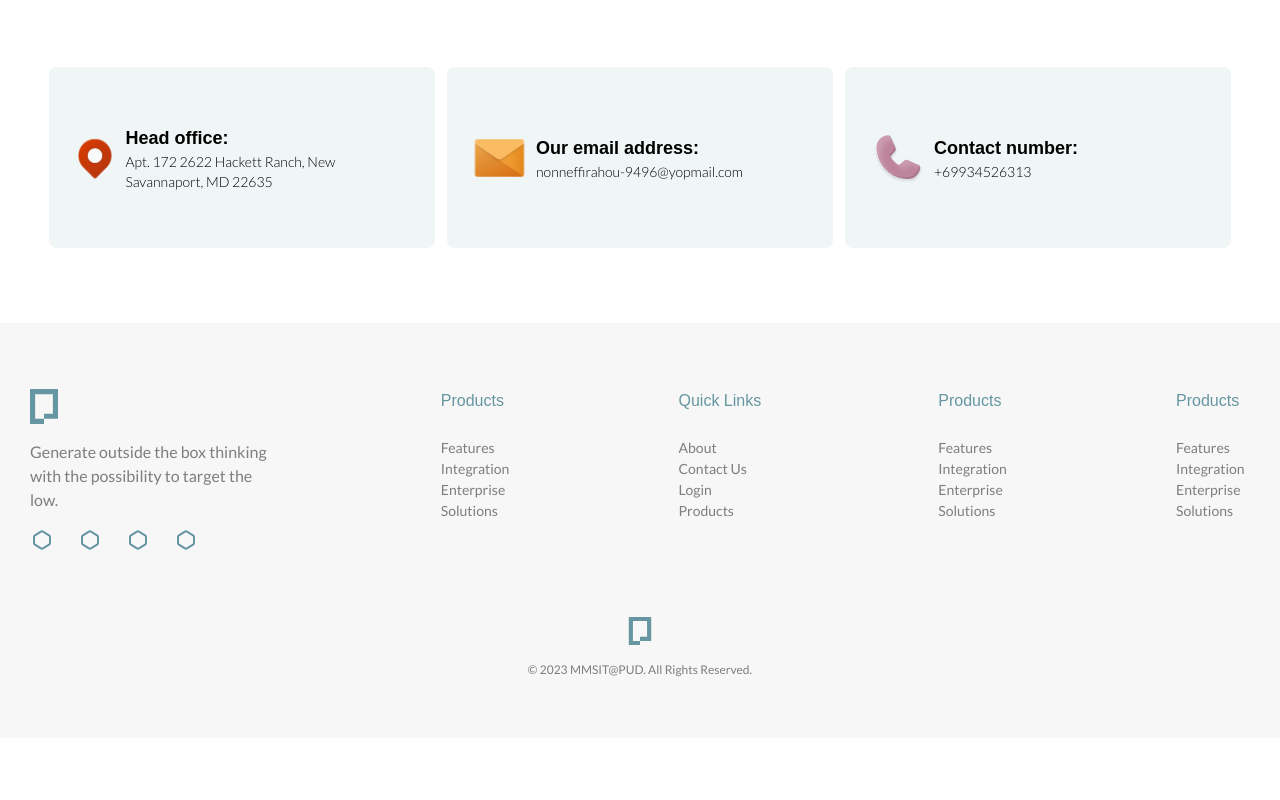
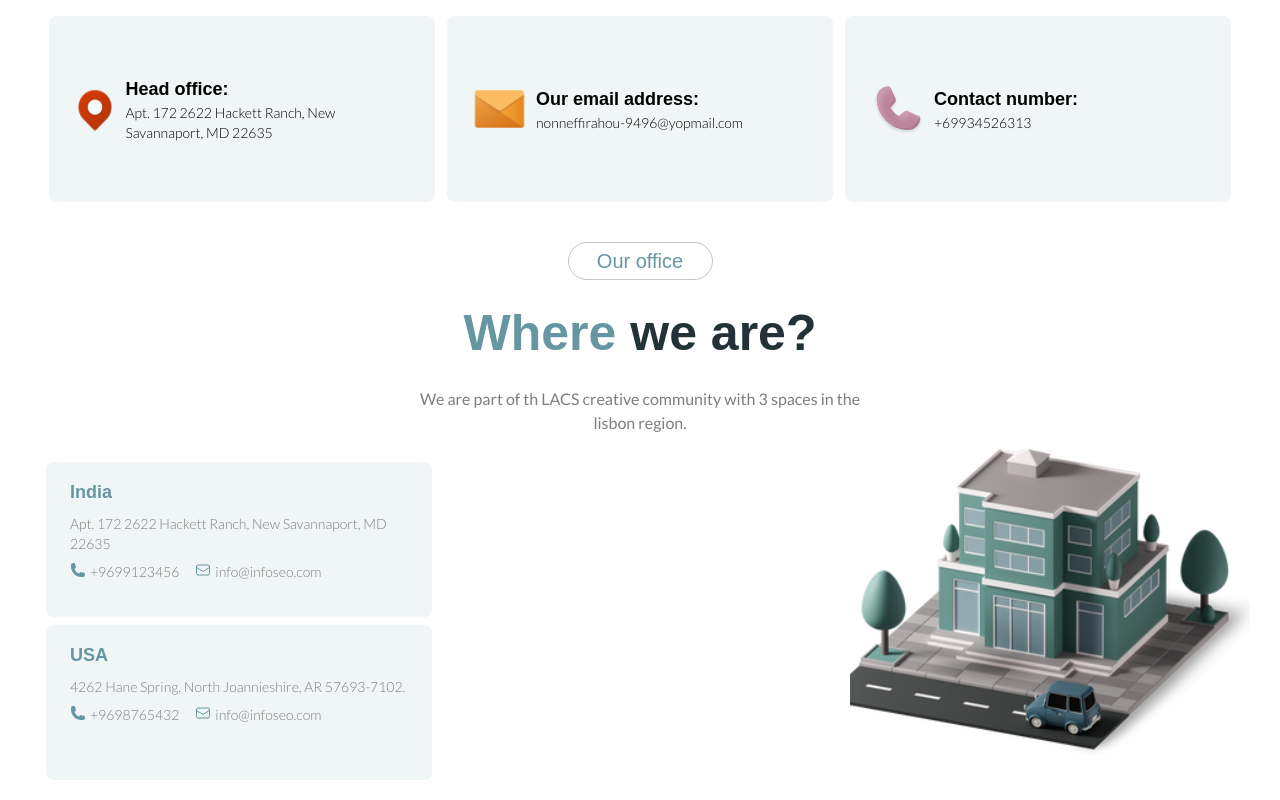
Before and after one commit to Nokihera/Figma-web-pj, a React (Vite) app: page /ContactUs in a window 1280 px wide. Shown: the part 880-1680 px from the top of the page. Before the commit the page ends 1618 px from the top, so only its background shows below. Built offline with nearby package versions, Linux system fonts and the light colour scheme.

Commit message:
Contact page is well done

```diff
--- a/src/components/cards/CardOne.jsx
+++ b/src/components/cards/CardOne.jsx
@@ -14,16 +14,16 @@ const CardOne = ({ cardData }) => {
           cardData.isImageLeft ? "sm:flex-row-reverse" : ""
         } justify-between gap-10 rounded-lg`}
       >
-        <div className="flex flex-col justify-center gap-5 rounded-lg">
+        <div className="flex flex-col justify-center gap-5 rounded-lg px-4 py-2">
           <div className="w-full max-w-[400px]">
             <h1 className="font-futura text-[24px] sm:text-[31px] text-[#223236] font-bold">
               {cardData.title}
             </h1>
           </div>
           <div className="w-full max-w-[434px]">
-            <p className="font-lato text-[14px] sm:text-[16px] text-[#7F7D7D]">
+            <div className="font-lato text-[14px] sm:text-[16px] text-[#7F7D7D]">
               {cardData.text}
-            </p>
+            </div>
           </div>
           {cardData.isBtn && (
             <div>
--- a/src/pages/ContactUs.jsx
+++ b/src/pages/ContactUs.jsx
@@ -4,6 +4,12 @@ import PhoneSvg from "../assets/Phone.svg";
 import EnvelopSvg from "../assets/Envelope.svg";
 import Locationsvg from "../assets/Location.svg";
 import HeroSection from "../components/HeroSection";
+import contactImg from "../assets/contactImg.jsx.svg";
+
+import image1 from "../assets/aboutCard1img.svg";
+import image2 from "../assets/aboutCard2img.svg";
+import image3 from "../assets/aboutCard3img.svg";
+import CardOne from "../components/cards/CardOne";
 
 const ContactUs = () => {
   const conents = {
@@ -17,36 +23,173 @@ const ContactUs = () => {
     text: "The only corporate card and spent management platform designed to help you spend less.",
     image: image,
   };
+  const cardData = [
+    {
+      text: (
+        <div className=" my-2">
+          <div className="flex flex-col bg-[#F0F5F6] h-auto lg:h-[155px] w-[386px] max-w-[500px] px-6 items-center justify-start gap-2 rounded-lg py-4 mb-2">
+            <h1 className="font-futura text-lg w-full font-bold text-[#6596A1]">
+              India
+            </h1>
+            <p className="font-lato text-sm font-light w-full">
+              Apt. 172 2622 Hackett Ranch, New Savannaport, MD 22635
+            </p>
+            <p className=" w-full flex justify-start items-center font-lato text-sm font-light gap-4">
+              <span className=" flex gap-1">
+                <span>
+                  <svg
+                    xmlns="http://www.w3.org/2000/svg"
+                    viewBox="0 0 24 24"
+                    fill="currentColor"
+                    className="size-4 text-[#6596A1]"
+                  >
+                    <path
+                      fillRule="evenodd"
+                      d="M1.5 4.5a3 3 0 0 1 3-3h1.372c.86 0 1.61.586 1.819 1.42l1.105 4.423a1.875 1.875 0 0 1-.694 1.955l-1.293.97c-.135.101-.164.249-.126.352a11.285 11.285 0 0 0 6.697 6.697c.103.038.25.009.352-.126l.97-1.293a1.875 1.875 0 0 1 1.955-.694l4.423 1.105c.834.209 1.42.959 1.42 1.82V19.5a3 3 0 0 1-3 3h-2.25C8.552 22.5 1.5 15.448 1.5 6.75V4.5Z"
+                      clipRule="evenodd"
+                    />
+                  </svg>
+                </span>{" "}
+                <span> +9699123456</span>
+              </span>{" "}
+              <span className=" flex gap-1">
+                <span>
+                  <svg
+                    xmlns="http://www.w3.org/2000/svg"
+                    fill="none"
+                    viewBox="0 0 24 24"
+                    strokeWidth="1.5"
+                    stroke="currentColor"
+                    className="size-4 text-[#6596A1]"
+                  >
+                    <path
+                      strokeLinecap="round"
+                      strokeLinejoin="round"
+                      d="M21.75 6.75v10.5a2.25 2.25 0 0 1-2.25 2.25h-15a2.25 2.25 0 0 1-2.25-2.25V6.75m19.5 0A2.25 2.25 0 0 0 19.5 4.5h-15a2.25 2.25 0 0 0-2.25 2.25m19.5 0v.243a2.25 2.25 0 0 1-1.07 1.916l-7.5 4.615a2.25 2.25 0 0 1-2.36 0L3.32 8.91a2.25 2.25 0 0 1-1.07-1.916V6.75"
+                    />
+                  </svg>
+                </span>
+                <span>info@infoseo.com</span>
+              </span>
+            </p>
+          </div>
+          <div className="flex flex-col bg-[#F0F5F6] h-auto lg:h-[155px] w-[386px] max-w-[500px] px-6 items-center justify-start gap-2 rounded-lg py-4">
+            <h1 className="font-futura text-lg w-full font-bold text-[#6596A1]">
+              USA
+            </h1>
+            <p className="font-lato text-sm font-light w-full">
+              4262 Hane Spring, North Joannieshire, AR 57693-7102.
+            </p>
+            <p className=" w-full flex justify-start items-center font-lato text-sm font-light gap-4">
+              <span className=" flex gap-1">
+                <span>
+                  <svg
+                    xmlns="http://www.w3.org/2000/svg"
+                    viewBox="0 0 24 24"
+                    fill="currentColor"
+                    className="size-4 text-[#6596A1]"
+                  >
+                    <path
+                      fillRule="evenodd"
+                      d="M1.5 4.5a3 3 0 0 1 3-3h1.372c.86 0 1.61.586 1.819 1.42l1.105 4.423a1.875 1.875 0 0 1-.694 1.955l-1.293.97c-.135.101-.164.249-.126.352a11.285 11.285 0 0 0 6.697 6.697c.103.038.25.009.352-.126l.97-1.293a1.875 1.875 0 0 1 1.955-.694l4.423 1.105c.834.209 1.42.959 1.42 1.82V19.5a3 3 0 0 1-3 3h-2.25C8.552 22.5 1.5 15.448 1.5 6.75V4.5Z"
+                      clipRule="evenodd"
+                    />
+                  </svg>
+                </span>{" "}
+                <span> +9698765432</span>
+              </span>{" "}
+              <span className=" flex gap-1">
+                <span>
+                  <svg
+                    xmlns="http://www.w3.org/2000/svg"
+                    fill="none"
+                    viewBox="0 0 24 24"
+                    strokeWidth="1.5"
+                    stroke="currentColor"
+                    className="size-4 text-[#6596A1]"
+                  >
+                    <path
+                      strokeLinecap="round"
+                      strokeLinejoin="round"
+                      d="M21.75 6.75v10.5a2.25 2.25 0 0 1-2.25 2.25h-15a2.25 2.25 0 0 1-2.25-2.25V6.75m19.5 0A2.25 2.25 0 0 0 19.5 4.5h-15a2.25 2.25 0 0 0-2.25 2.25m19.5 0v.243a2.25 2.25 0 0 1-1.07 1.916l-7.5 4.615a2.25 2.25 0 0 1-2.36 0L3.32 8.91a2.25 2.25 0 0 1-1.07-1.916V6.75"
+                    />
+                  </svg>
+                </span>
+                <span>info@infoseo.com</span>
+              </span>
+            </p>
+          </div>
+        </div>
+      ),
+      image: contactImg,
+      isBtn: false,
+    },
+  ];
   return (
     <div className=" w-full max-w-[1440px] flex flex-col items-center justify-center mx-auto">
       <HeroSection conents={conents} />
-      <div className=" w-full h-[331px] flex items-center justify-center gap-3">
-        <div
-          className=" flex bg-[#F0F5F6] h-[181px] w-[386px] px-6 items-center justify-start gap-2 rounded-lg"
-        >
-          <div className=""><img src={Locationsvg} alt="" /></div>
-          <div className=" flex flex-col items-center justify-center">
-            <h1 className=" font-futura text-lg w-full font-bold">Head office:</h1>
-            <p className=" font-lato text-sm font-light w-full">Apt. 172 2622 Hackett Ranch, New Savannaport, MD 22635</p>
+      <div className="w-full h-auto flex flex-wrap items-center justify-center gap-3 py-6">
+        <div className="flex bg-[#F0F5F6] h-auto lg:h-[186px] w-[386px] max-w-[500px] px-6 items-center justify-start gap-2 rounded-lg py-2">
+          <div>
+            <img src={Locationsvg} alt="" />
+          </div>
+          <div className="flex flex-col items-start justify-center">
+            <h1 className="font-futura text-lg w-full font-bold">
+              Head office:
+            </h1>
+            <p className="font-lato text-sm font-light w-full">
+              Apt. 172 2622 Hackett Ranch, New Savannaport, MD 22635
+            </p>
           </div>
         </div>
-        <div
-          className=" flex bg-[#F0F5F6] h-[181px] w-[386px] px-6 items-center justify-start gap-2 rounded-lg"
-        >
-          <div className=""><img src={EnvelopSvg} alt="" /></div>
-          <div className=" flex flex-col items-center justify-center">
-            <h1 className=" font-futura text-lg w-full font-bold">Our email address:</h1>
-            <p className=" font-lato text-sm font-light w-full">nonneffirahou-9496@yopmail.com</p>
+        <div className="flex bg-[#F0F5F6] h-auto lg:h-[186px] w-[386px] max-w-[500px] px-6 items-center justify-start gap-2 rounded-lg py-2">
+          <div>
+            <img src={EnvelopSvg} alt="" />
+          </div>
+          <div className="flex flex-col items-start justify-center">
+            <h1 className="font-futura text-lg w-full font-bold">
+              Our email address:
+            </h1>
+            <p className="font-lato text-sm font-light w-full">
+              nonneffirahou-9496@yopmail.com
+            </p>
           </div>
         </div>
-        <div
-          className=" flex bg-[#F0F5F6] h-[181px] w-[386px] px-6 items-center justify-start gap-2 rounded-lg"
-        >
-          <div className=""><img src={PhoneSvg} alt="" /></div>
-          <div className=" flex flex-col items-center justify-center">
-            <h1 className=" font-futura text-lg w-full font-bold">Contact number:</h1>
-            <p className=" font-lato text-sm font-light w-full">+69934526313</p>
+        <div className="flex bg-[#F0F5F6] h-auto lg:h-[186px] w-[386px] max-w-[500px] px-6 items-center justify-start gap-2 rounded-lg py-2">
+          <div>
+            <img src={PhoneSvg} alt="" />
           </div>
+          <div className="flex flex-col items-start justify-center">
+            <h1 className="font-futura text-lg w-full font-bold">
+              Contact number:
+            </h1>
+            <p className="font-lato text-sm font-light w-full">+69934526313</p>
+          </div>
+        </div>
+      </div>
+      <div className=" w-full flex flex-col justify-center items-center my-4">
+        <div className="w-[1216px] h-[184px] flex flex-col items-center gap-[16px]">
+          <h1 className="font-futura text-[#6596A1] text-[15px] md:text-[20px] border-[1px] rounded-[20px] border-[#C4C4C4] py-[8px] px-[10px] md:px-[16px] flex items-center justify-center w-[145px] h-[38px] gap-[10px] text-center">
+            Our office
+          </h1>
+
+          <div className="w-[814px] h-[130px] flex flex-col items-center gap-[16px]">
+            <div>
+              <h1 className="font-futura text-[25px] md:text-[50px] font-bold text-[#223236]">
+                <span className="text-[#6596A1]">Where </span>
+                we are?{" "}
+              </h1>
+            </div>
+            <div className="w-[481px] h-[48px]">
+              <p className="text-center text-[16px] font-lato text-[#7F7D7D]">
+                We are part of th LACS creative community with 3 spaces in the
+                lisbon region.{" "}
+              </p>
+            </div>
+          </div>
+        </div>
+        <div className=" w-full flex flex-col justify-center items-center gap-8">
+          <CardOne cardData={cardData[0]} />
         </div>
       </div>
     </div>
```
Also changed, not shown: src/assets/contactImg.jsx.svg (added).
